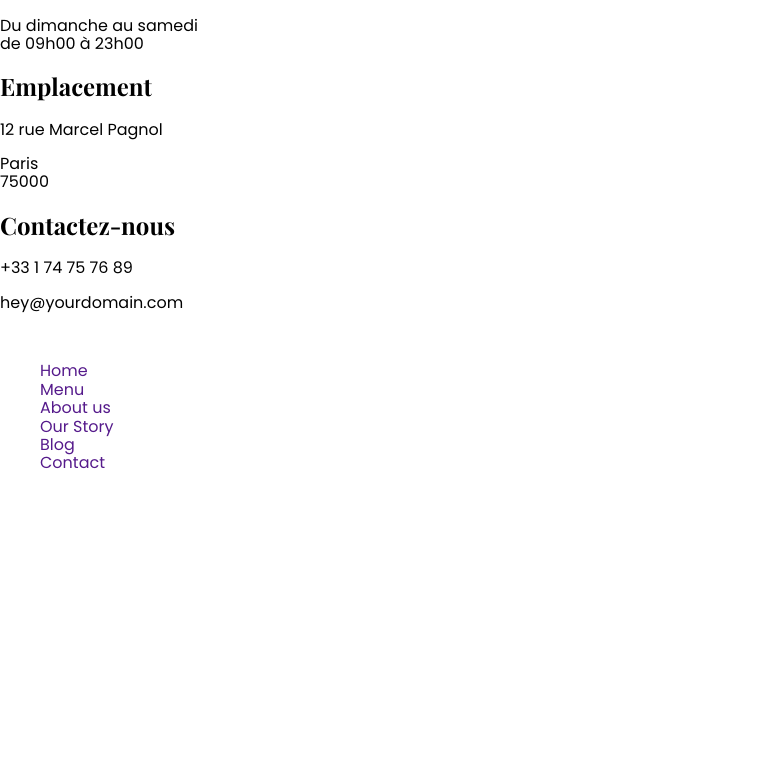
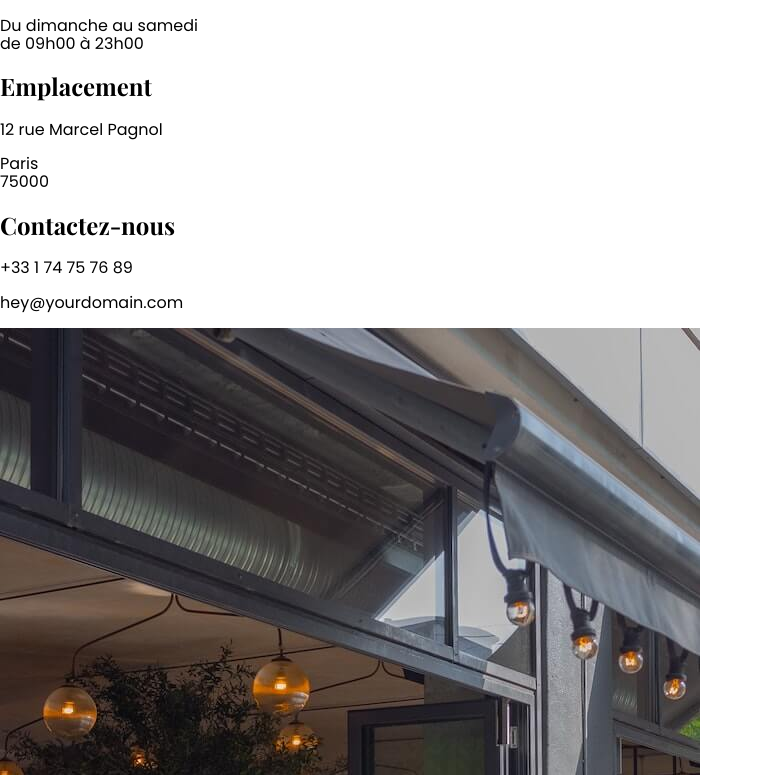
Before and after one commit to sia220/Site-Vitrine-Restaurant, a website: page index.html in a window 1280 px wide. Shown: the part 4124-4899 px from the top of the page, without its empty margins (0-763 px from the left). Before the commit the page ends 4613 px from the top, so only its background shows below. Drawn offline with nearby package versions, Linux system fonts and the light colour scheme.

Commit message:
- ajout classes section Contact pour pouvoir styliser - ajout img section Contact

```diff
--- a/index.html
+++ b/index.html
@@ -316,9 +316,9 @@
                     </div>
                 </div>
             </section>
-            <section class="Contact">
-                <div>
-                    <div>
+            <section class="contact">
+                <div class="contact__container">
+                    <div class="contact__container__txt">
                         <h2>Heures d'ouvertures</h2>
                         <p>
                             Du dimanche au samedi <br />
@@ -332,9 +332,13 @@
                         </p>
                         <h2>Contactez-nous</h2>
                         <p>+33 1 74 75 76 89</p>
-                        <p>hey@yourdomain.com</p>
+                        <p class="email">hey@yourdomain.com</p>
                     </div>
-                    <img src="" alt="" />
+                    <img
+                        class="contact__container__img"
+                        src="./assets/Contact-1.jpg"
+                        alt=""
+                    />
                 </div>
             </section>
         </main>
```
